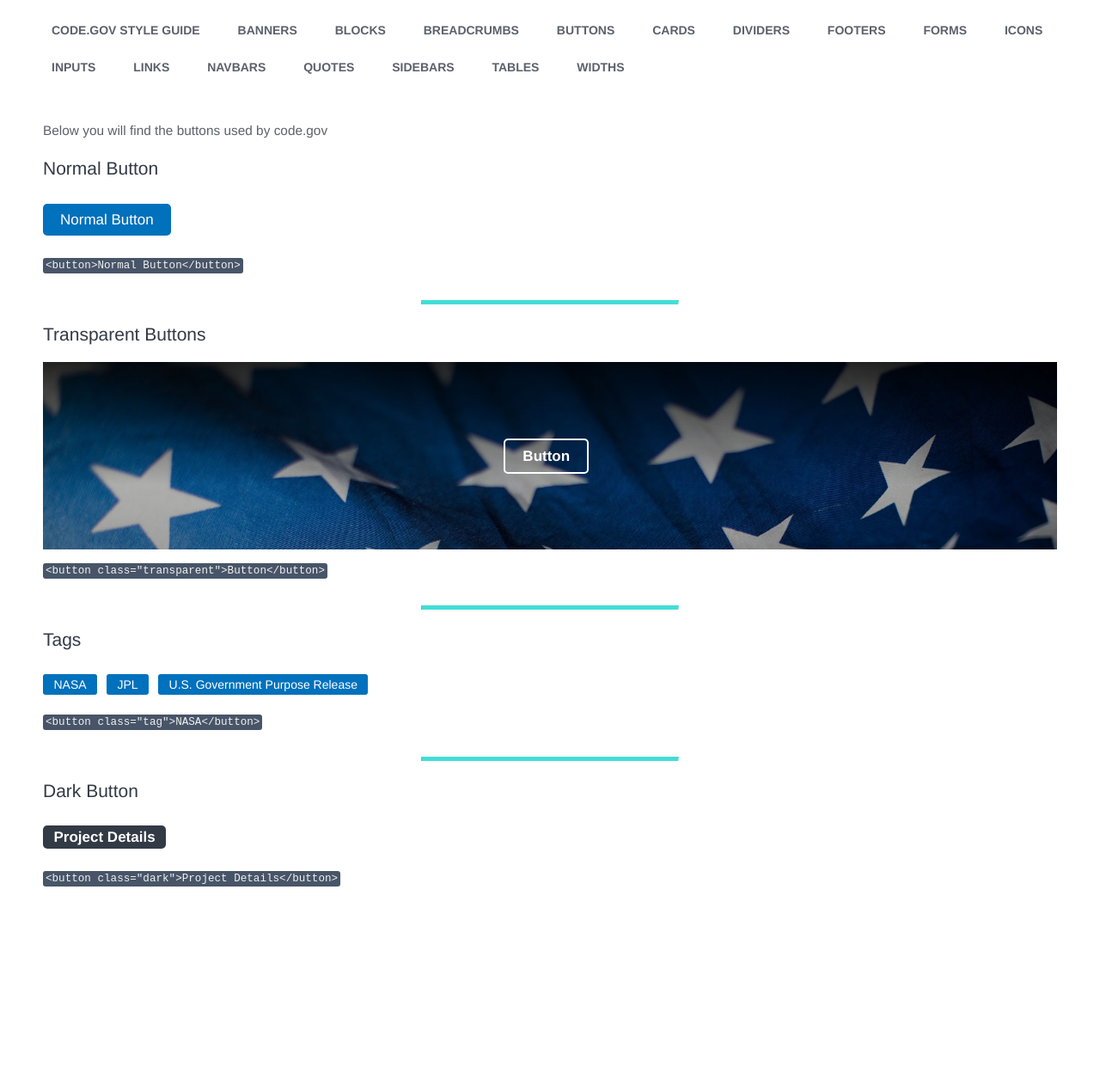
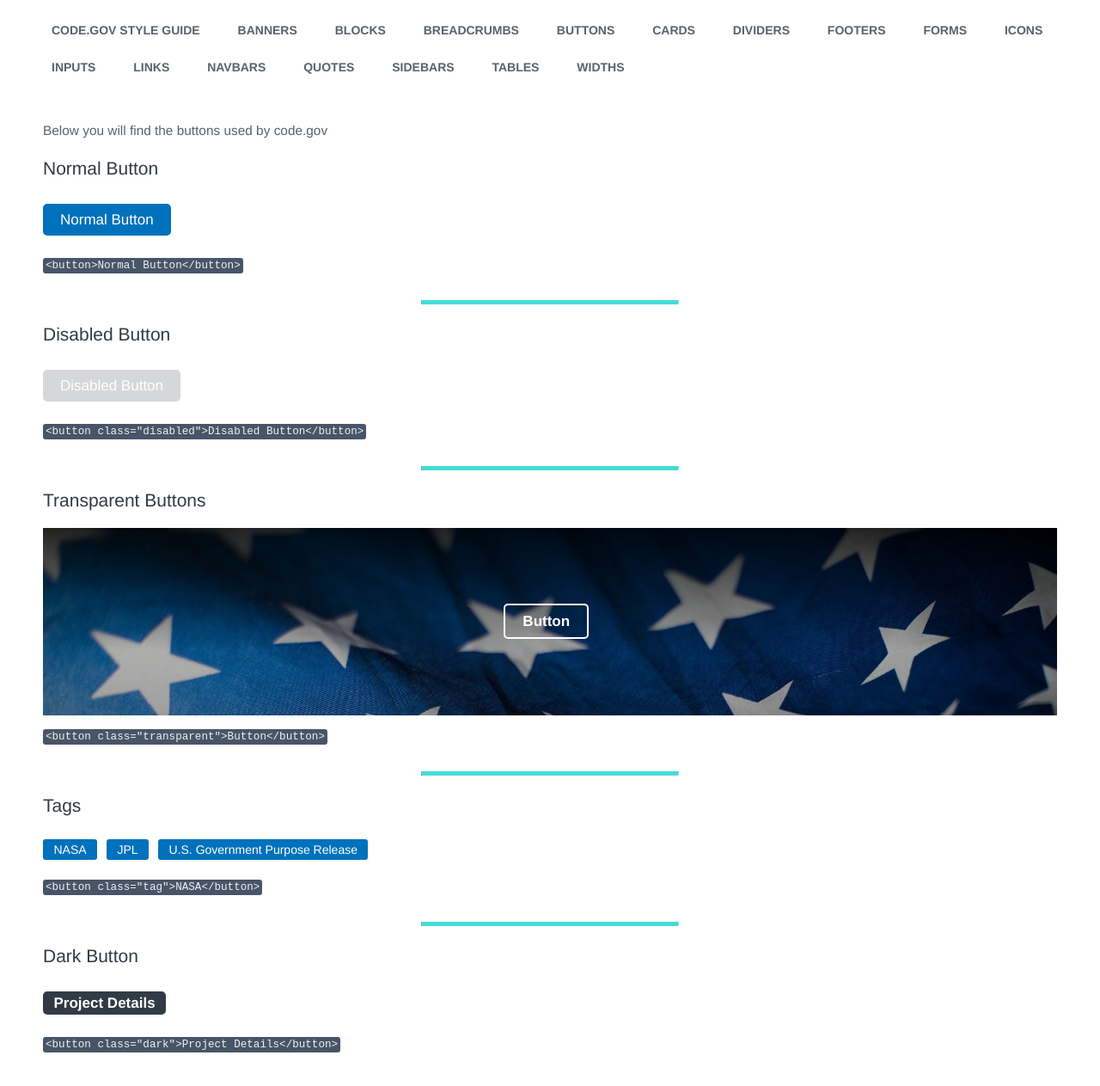
Before and after one commit to GSA/code-gov-style, a Jekyll site: the page built from components/buttons.md, in a window 1280 px wide and 1289 px high. Shown: the top 1263 px of the window at 86% size. Built offline with Jekyll 4.4.1, drawn with Linux system fonts in a browser that asks for light colours.

Commit message:
added disabled button

````diff
--- a/_sass/_buttons.scss
+++ b/_sass/_buttons.scss
@@ -48,4 +48,9 @@ button {
     font-weight: bold;
     padding: 0.5rem 1.25rem;
   }
+
+  &.disabled {
+    // making sure it overrides other classes
+    background-color: #d6d7d9 !important;
+  }
 }
--- a/assets/css/code-gov-font-face.css
+++ b/assets/css/code-gov-font-face.css
@@ -1,11 +1,11 @@
 @font-face {
   font-family: 'code-gov';
-  src: url('../font/code-gov.eot?28925776');
-  src: url('../font/code-gov.eot?28925776#iefix') format('embedded-opentype'),
-       url('../font/code-gov.woff2?28925776') format('woff2'),
-       url('../font/code-gov.woff?28925776') format('woff'),
-       url('../font/code-gov.ttf?28925776') format('truetype'),
-       url('../font/code-gov.svg?28925776#code-gov') format('svg');
+  src: url('../font/code-gov.eot?15175915');
+  src: url('../font/code-gov.eot?15175915#iefix') format('embedded-opentype'),
+       url('../font/code-gov.woff2?15175915') format('woff2'),
+       url('../font/code-gov.woff?15175915') format('woff'),
+       url('../font/code-gov.ttf?15175915') format('truetype'),
+       url('../font/code-gov.svg?15175915#code-gov') format('svg');
   font-weight: normal;
   font-style: normal;
 }
--- a/components/buttons.md
+++ b/components/buttons.md
@@ -9,6 +9,14 @@ title: "Buttons"
 <button>Normal Button</button>
 ```
 <button>Normal Button</button>
+```
+
+---
+
+# Disabled Button
+<button class="disabled">Disabled Button</button>
+```
+<button class="disabled">Disabled Button</button>
 ```
 
 ---
--- a/package.json
+++ b/package.json
@@ -4,6 +4,7 @@
   "description": "Style for code.gov including buttons, banners, and cards. Inspired by and somewhat based on USWDS.",
   "main": "index.js",
   "scripts": {
+    "serve": "bundle exec jekyll serve",
     "update-font": "cd bash_scripts && bash update-font.sh"
   },
   "repository": {
@@ -24,6 +25,6 @@
   },
   "homepage": "https://github.com/GSA/code-gov-style#readme",
   "dependencies": {
-    "@code.gov/code-gov-font": "0.2.0"
+    "@code.gov/code-gov-font": "^0.5.0"
   }
 }
````
Also changed, not shown: assets/font/code-gov.ttf, assets/font/code-gov.woff, assets/font/code-gov.woff2, 3 other files.
